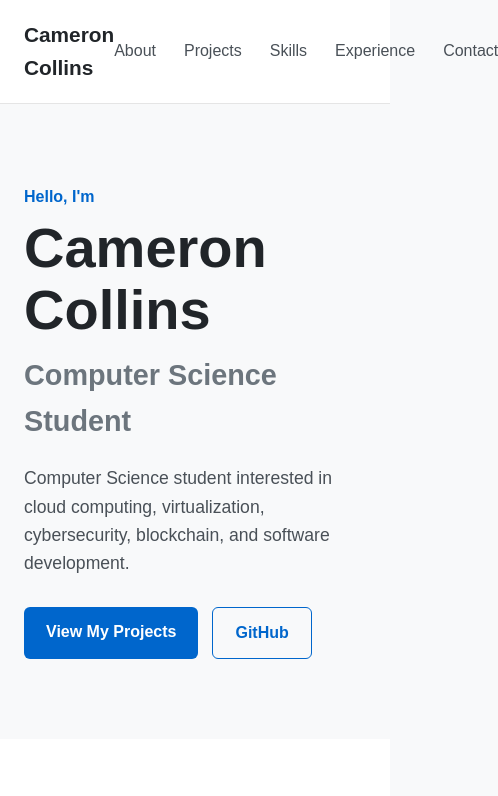
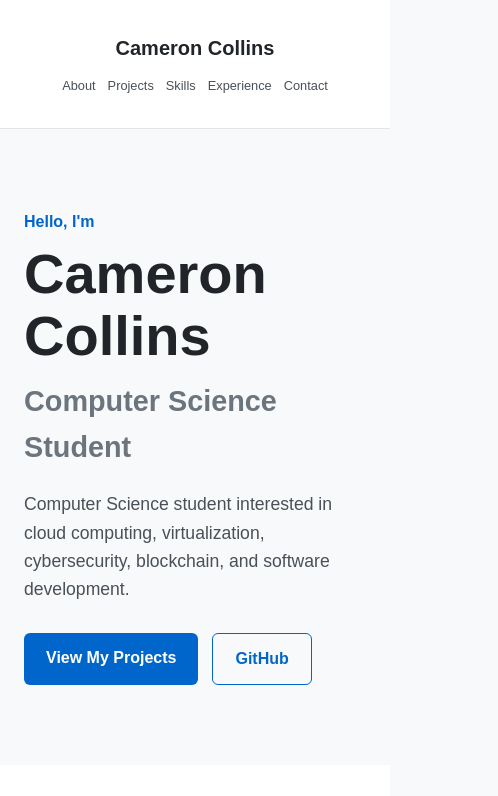
Before and after one commit to collcame/portfolio, a plain HTML site: page index.html in a window 390 px wide. Shown: the top 796 px of the page, 498 px wide, since content can reach past the window. Drawn offline with Linux system fonts and the light colour scheme.

Commit message:
Improve mobile navigation and responsive layout

```diff
--- a/style.css
+++ b/style.css
@@ -683,3 +683,63 @@ body {
     }
 
 }
+
+/* ========================================
+   Mobile Navigation
+   ======================================== */
+
+@media (max-width: 768px) {
+
+    .nav-container {
+        flex-direction: column;
+        align-items: center;
+        justify-content: center;
+        gap: 14px;
+        padding: 16px 12px;
+        width: 100%;
+        box-sizing: border-box;
+    }
+
+    .logo {
+        font-size: 1.25rem;
+        text-align: center;
+        white-space: nowrap;
+    }
+
+    .nav-links {
+        display: flex;
+        flex-wrap: wrap;
+        justify-content: center;
+        align-items: center;
+        gap: 10px 16px;
+        width: 100%;
+    }
+
+    .nav-links a {
+        font-size: 0.85rem;
+        white-space: nowrap;
+    }
+
+}
+
+
+/* ========================================
+   Small Mobile Navigation
+   ======================================== */
+
+@media (max-width: 480px) {
+
+    .nav-container {
+        padding: 14px 10px;
+        gap: 12px;
+    }
+
+    .nav-links {
+        gap: 10px 12px;
+    }
+
+    .nav-links a {
+        font-size: 0.8rem;
+    }
+
+}
```
